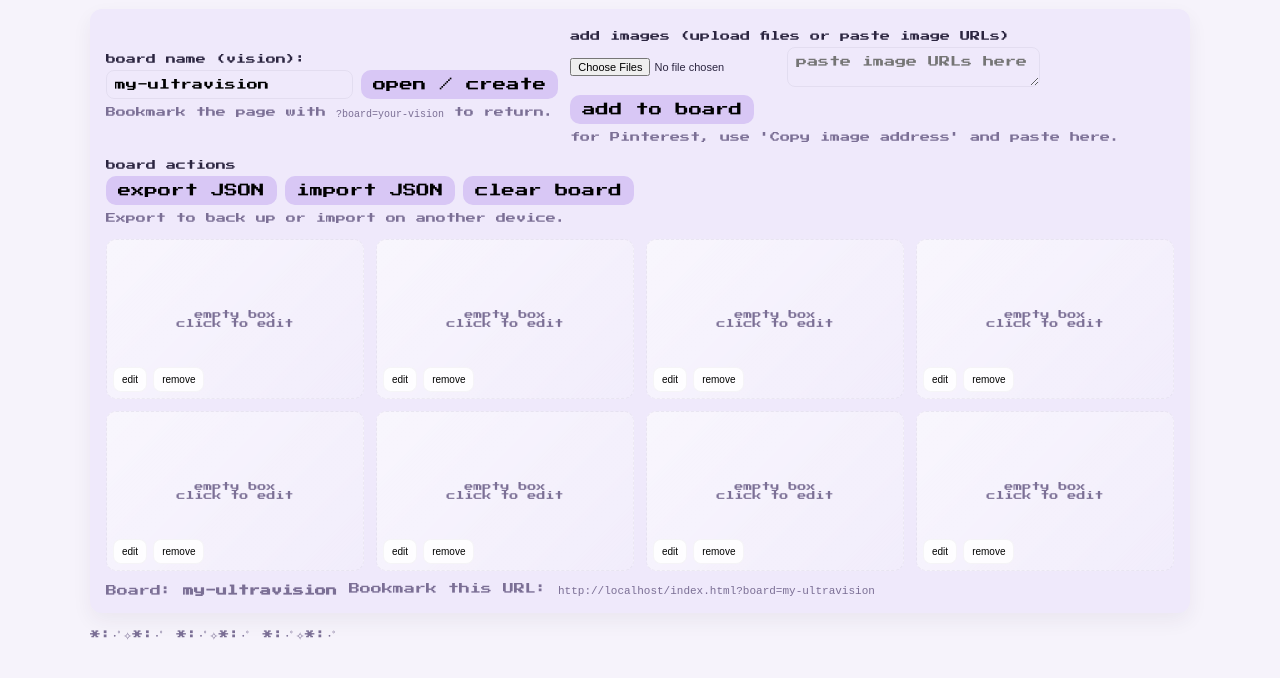
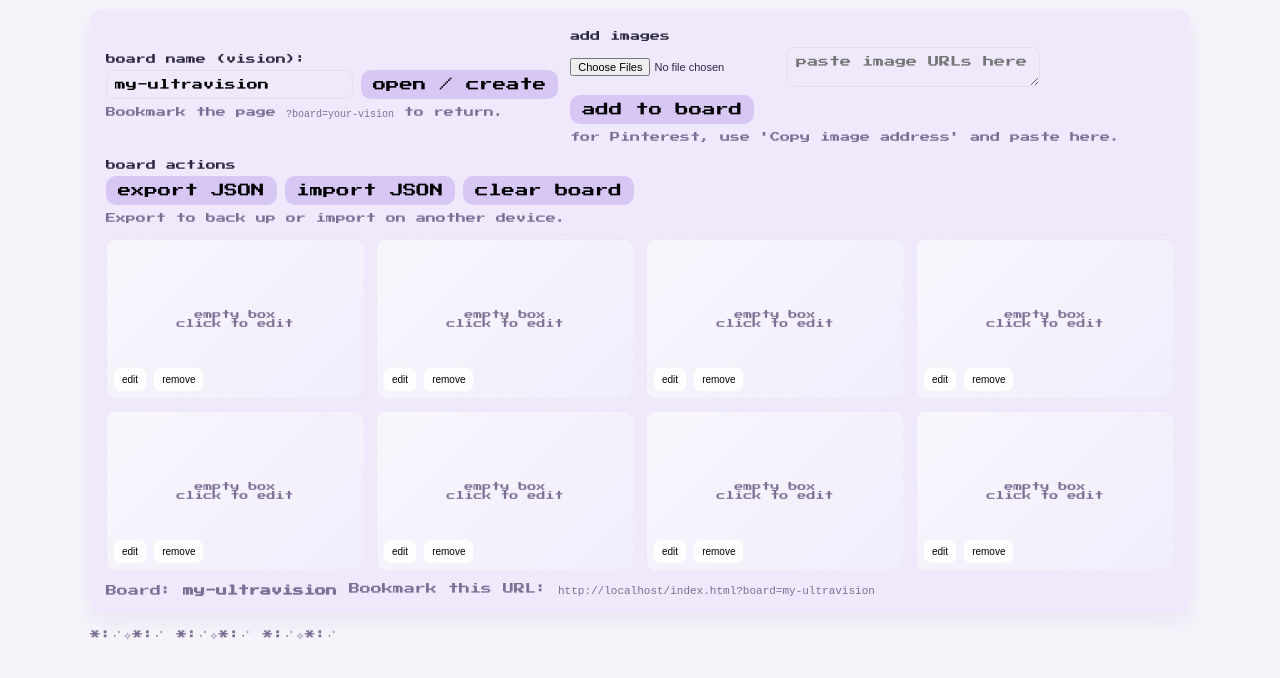
Before and after one commit to souradritabhowmik/ultravision, a plain HTML site: page index.html in a window 1280 px wide. Shown: the part 76-754 px from the top of the page. Drawn offline with Linux system fonts and the light colour scheme.

Commit message:
Update index.html

```diff
--- a/index.html
+++ b/index.html
@@ -3,7 +3,7 @@
 <head>
   <meta charset="utf-8" />
   <meta name="viewport" content="width=device-width,initial-scale=1" />
-  <title>ultravision — your vision board</title>
+  <title>ultravision</title>
 
   <!-- Pixel videogame font -->
   <link href="https://fonts.googleapis.com/css2?family=Press+Start+2P&display=swap" rel="stylesheet">
@@ -72,11 +72,11 @@
             <input id="boardName" type="text" placeholder="my-dream-life" />
             <button id="createBoardBtn" class="btn">open / create</button>
           </div>
-          <div class="hint">Bookmark the page with <code>?board=your-vision</code> to return.</div>
+          <div class="hint">Bookmark the page <code>?board=your-vision</code> to return.</div>
         </div>
 
         <div style="flex:1;min-width:240px">
-          <label>add images (upload files or paste image URLs)</label>
+          <label>add images</label>
           <div class="meta-row" style="margin-top:6px">
             <input id="fileInput" type="file" accept="image/*" multiple />
             <textarea id="urlBox" rows="2" placeholder="paste image URLs here"></textarea>
```
